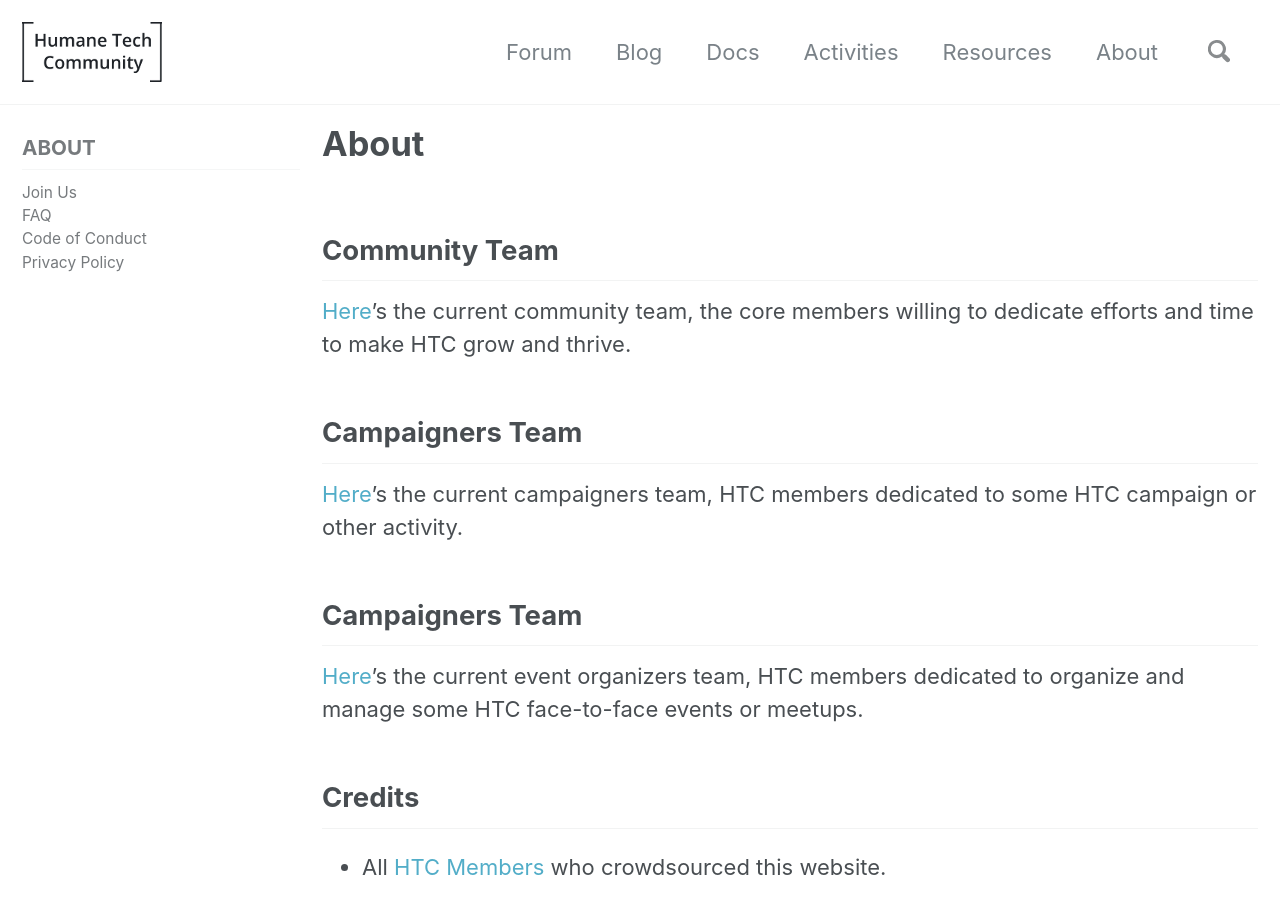
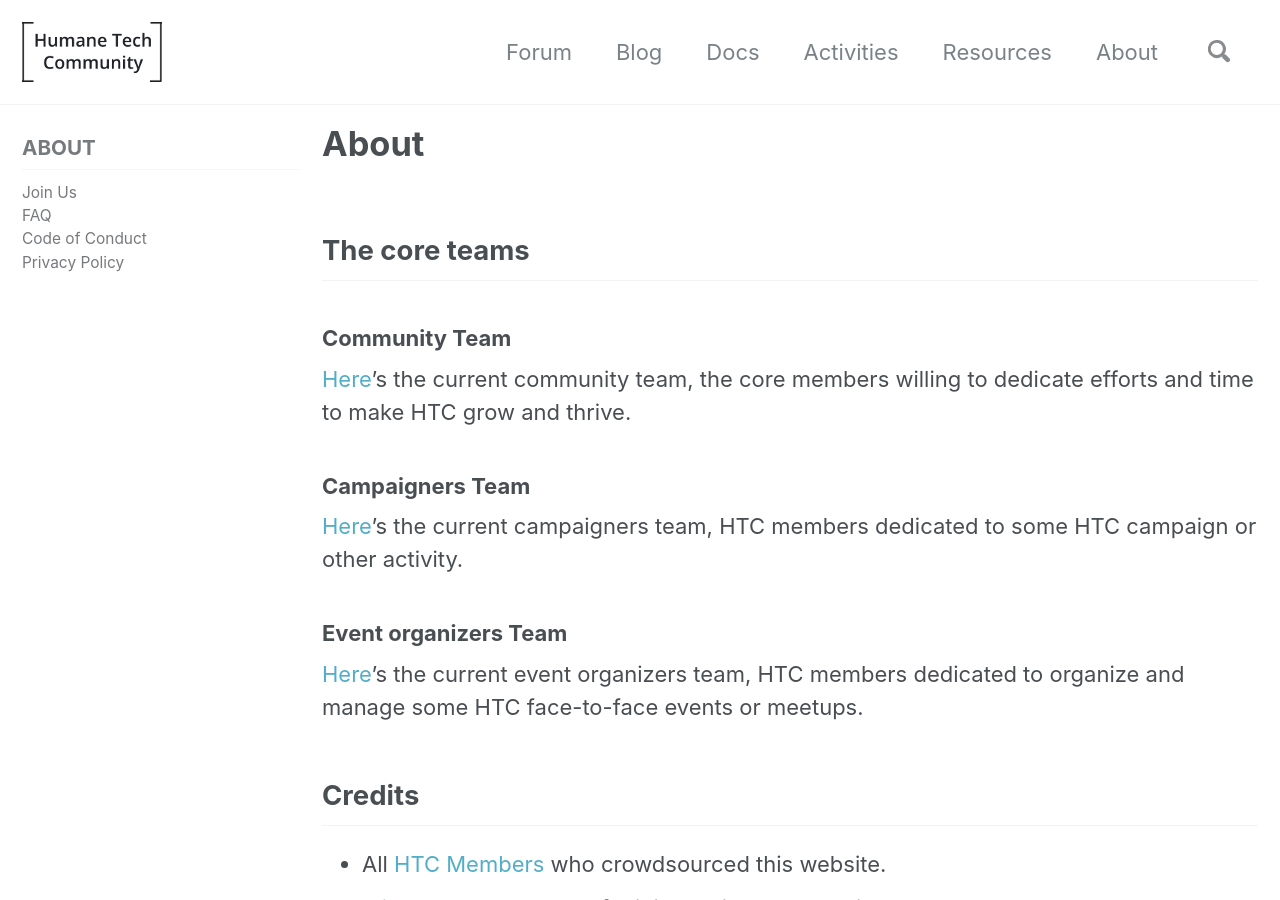
Before and after one commit to humanetech-community/community-hub, a Jekyll site: the page built from _about/00-about-root.md, in a window 1280 px wide and 900 px high. Built offline with Jekyll 4.4.1, drawn with Linux system fonts in a browser that asks for light colours; cached includes are drawn as plain includes; nearby versions of some CDN libraries.

Commit message:
Text updated - #98

```diff
--- a/_about/00-about-root.md
+++ b/_about/00-about-root.md
@@ -10,15 +10,17 @@ custom_pagination:
   prev: /resources/
 ---
 
-## Community Team
+## The core teams
+
+### Community Team
 
 [Here](https://community.humanetech.com/g/CommunityTeam)'s the current community team, the core members willing to dedicate efforts and time to make HTC grow and thrive.
 
-## Campaigners Team
+### Campaigners Team
 
 [Here](https://community.humanetech.com/g/Campaigners)'s the current campaigners team, HTC members dedicated to some HTC campaign or other activity.
 
-## Campaigners Team
+### Event organizers Team
 
 [Here](https://community.humanetech.com/g/Events)'s the current event organizers team, HTC members dedicated to organize and manage some HTC face-to-face events or meetups.
 
```
